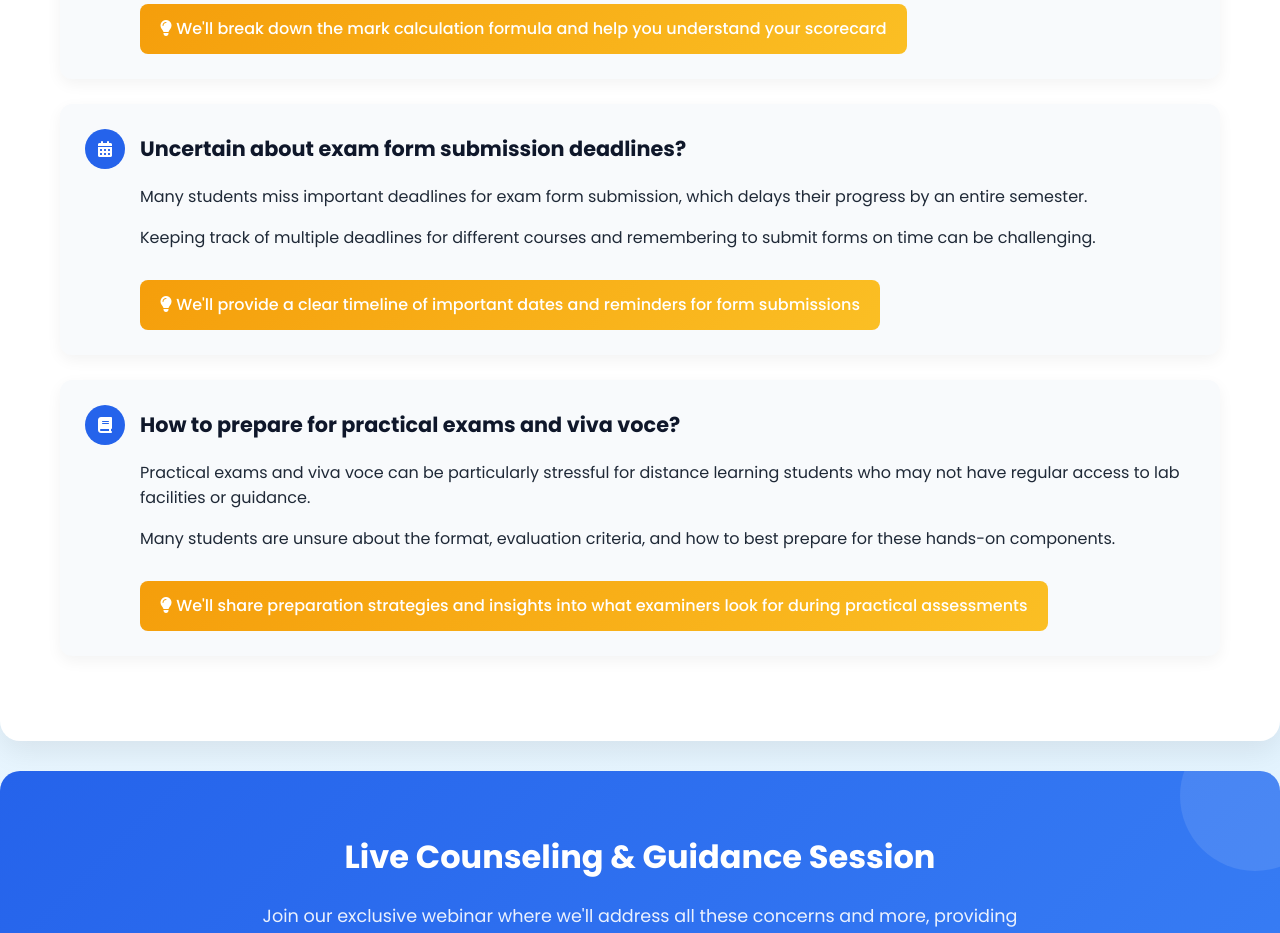
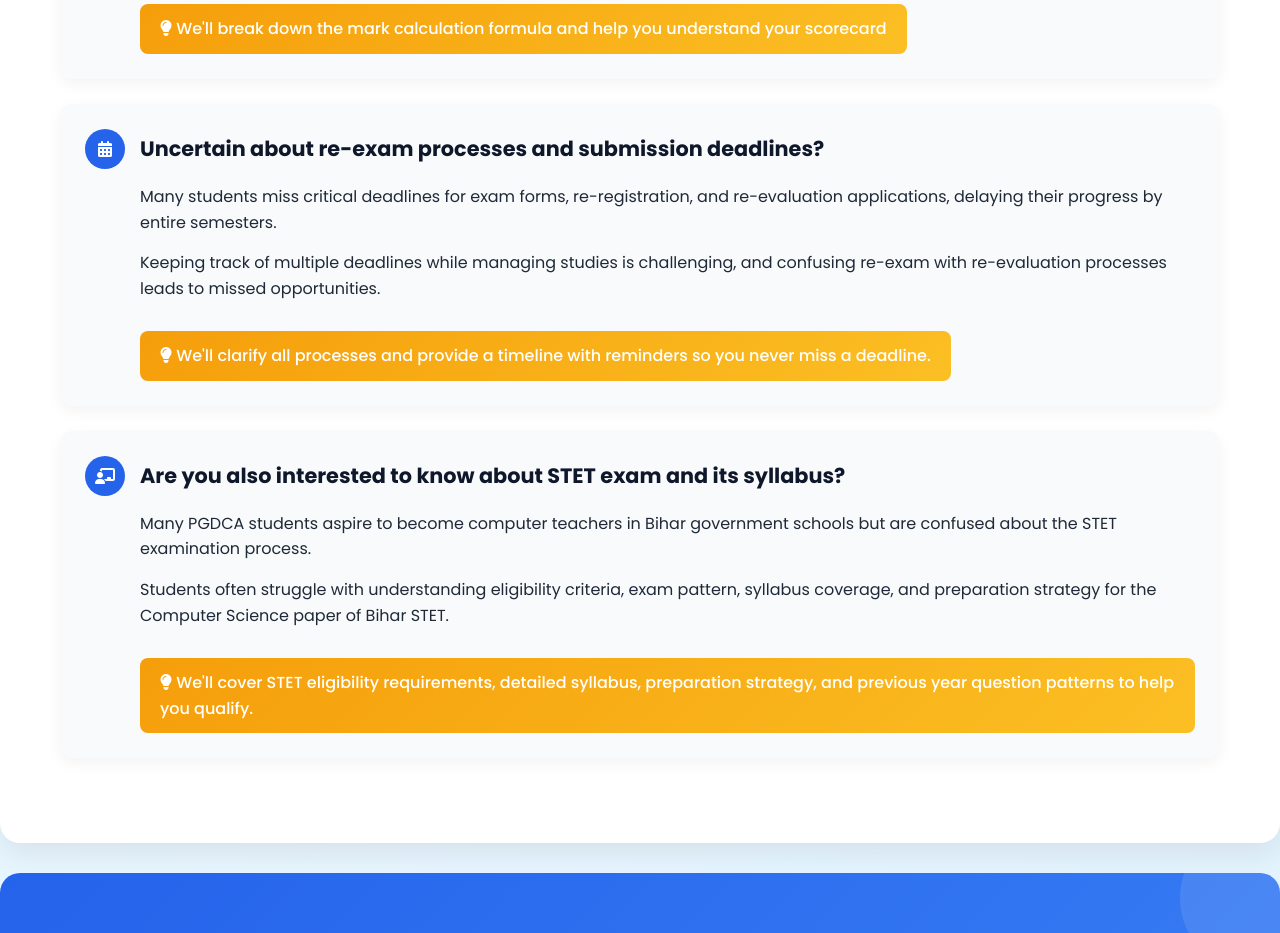
Before and after one commit to symbioticinstitute/IGNO, a plain HTML site: page index.html in a window 1280 px wide. Shown: the part 1820-2753 px from the top of the page. Drawn offline with Linux system fonts and the light colour scheme.

Commit message:
Update index.html

```diff
--- a/index.html
+++ b/index.html
@@ -684,31 +684,29 @@
         <div class="question-icon">
             <i class="fas fa-calendar-alt"></i>
         </div>
-                    <h3 class="question-title">Uncertain about exam form submission deadlines?</h3>
+        <h3 class="question-title">Uncertain about re-exam processes and submission deadlines?</h3>
     </div>
     <div class="question-content">
-                    <p>Many students miss important deadlines for exam form submission, which delays their progress by an entire semester.</p>
-                    <p>Keeping track of multiple deadlines for different courses and remembering to submit forms on time can be challenging.</p>
+        <p>Many students miss critical deadlines for exam forms, re-registration, and re-evaluation applications, delaying their progress by entire semesters.</p>
+        <p>Keeping track of multiple deadlines while managing studies is challenging, and confusing re-exam with re-evaluation processes leads to missed opportunities.</p>
         <div class="solution-highlight">
-                        <i class="fas fa-lightbulb"></i> We'll provide a clear timeline of important dates and reminders for form submissions
+            <i class="fas fa-lightbulb"></i> We'll clarify all processes and provide a timeline with reminders so you never miss a deadline.
         </div>
     </div>
 </div>
-
         <!-- Question 5 -->
 <div class="question-card">
     <div class="question-header">
         <div class="question-icon">
-                        <i class="fas fa-book"></i>
+            <i class="fas fa-chalkboard-teacher"></i>
         </div>
-                    <h3 class="question-title">How to prepare for practical exams and viva voce?</h3>
+        <h3 class="question-title">Are you also interested to know about STET exam and its syllabus?</h3>
     </div>
     <div class="question-content">
-                    <p>Practical exams and viva voce can be particularly stressful for distance learning students who may not have regular access to lab facilities or guidance.</p>
-                    <p>Many students are unsure about the format, evaluation criteria, and how to best prepare for these hands-on components.</p>
+        <p>Many PGDCA students aspire to become computer teachers in Bihar government schools but are confused about the STET examination process.</p>
+        <p>Students often struggle with understanding eligibility criteria, exam pattern, syllabus coverage, and preparation strategy for the Computer Science paper of Bihar STET.</p>
         <div class="solution-highlight">
-                        <i class="fas fa-lightbulb"></i> We'll share preparation strategies and insights into what examiners look for during practical assessments
-                    </div>
+            <i class="fas fa-lightbulb"></i> We'll cover STET eligibility requirements, detailed syllabus, preparation strategy, and previous year question patterns to help you qualify.
         </div>
     </div>
 </div>
@@ -845,4 +843,5 @@
         observer.observe(introBox);
     </script>
 </body>
+
 </html>
```
Lines whose indentation alone changed are shown as unchanged.
